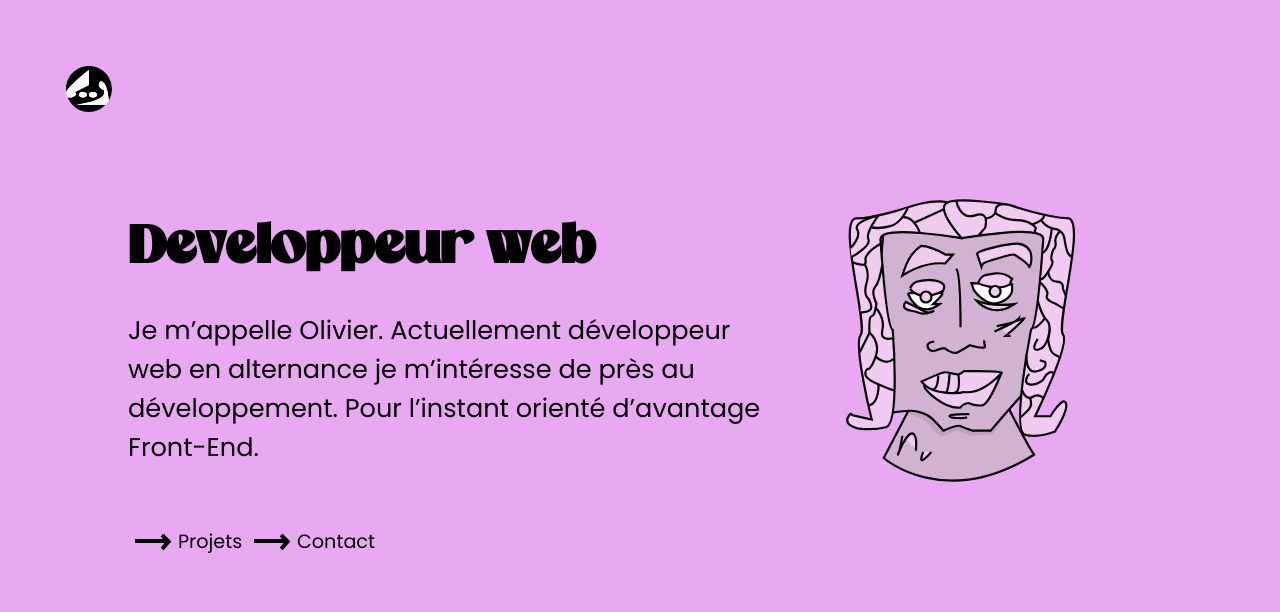
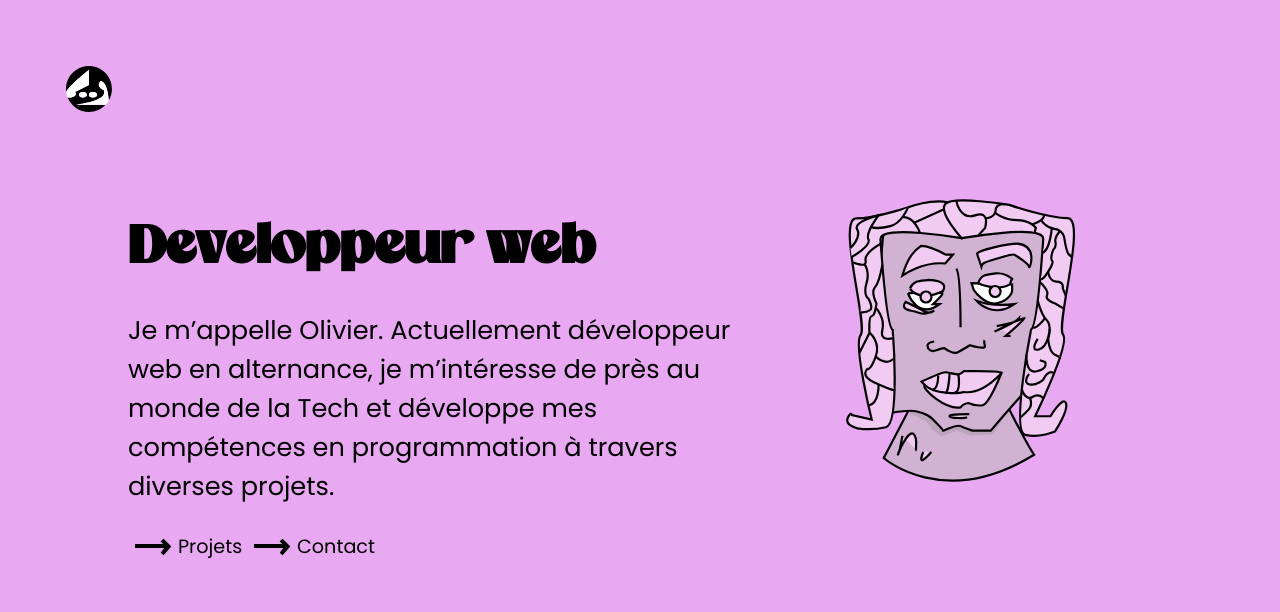
Before and after one commit to olivier-jnk/Portfolio, a plain HTML site: page index.html in a window 1280 px wide. Shown: the top 612 px of the page. Drawn offline with Linux system fonts and the light colour scheme.

Commit message:
Modification du texte de presentation et qlq détails

```diff
--- a/index.html
+++ b/index.html
@@ -23,9 +23,8 @@
                 <div class="presentation">
                     <h1>Developpeur web</h1>
                     <p class="txtp"> Je m’appelle Olivier. Actuellement développeur
-                        web en alternance je m’intéresse
-                        de près au développement. Pour l’instant orienté d’avantage
-                        Front-End.
+                        web en alternance, je m’intéresse
+                        de près au monde de la Tech et développe mes compétences en programmation à travers diverses projets.
                     </p>
                 </div>
                 <div class="face">
```
